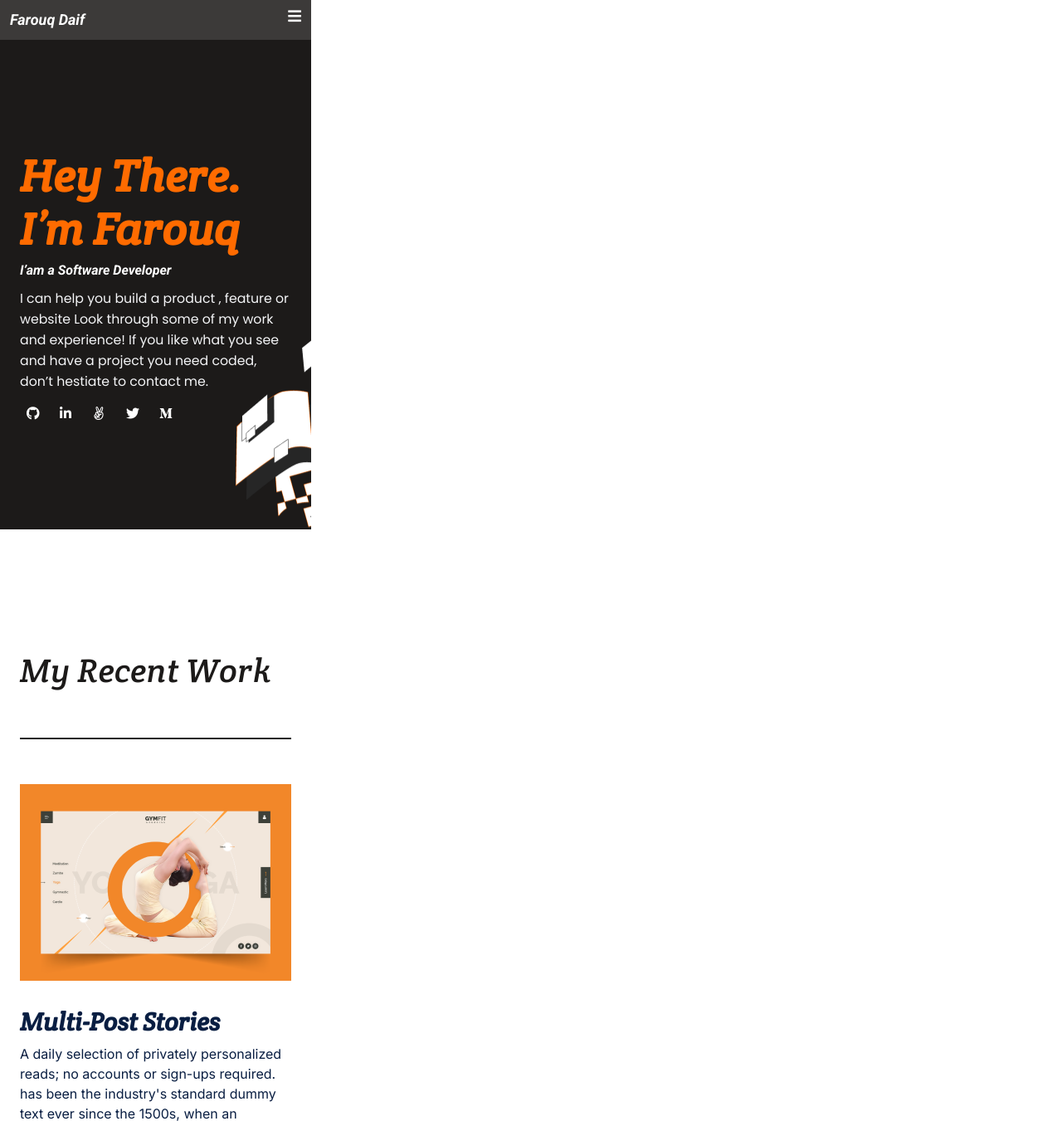
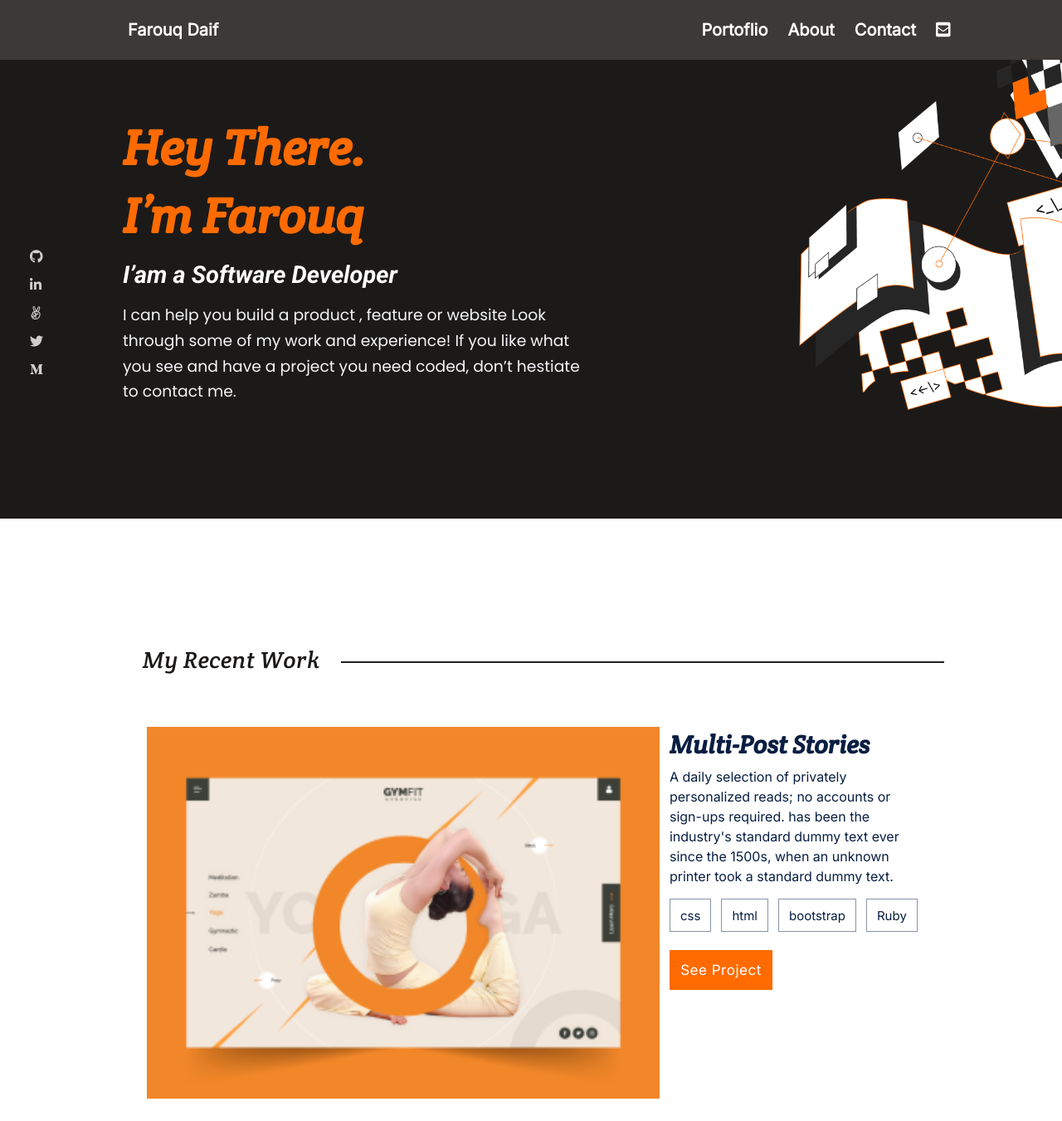
Before and after one commit to farouqdaif1/Portfolio, a website: page index.html in a window 1280 px wide. Shown: the top 1351 px of the page at 83% size. Drawn offline with Linux system fonts and the light colour scheme.

Commit message:
Add desctop version

```diff
--- a/css/style.css
+++ b/css/style.css
@@ -22,7 +22,6 @@ body {
   flex-direction: column;
   align-items: flex-start;
   height: 590px;
-  width: 375px;
   padding: 120px 24px;
   background: #1c1a19;
   background-image: url("../image/Group.png");
@@ -33,7 +32,6 @@ body {
 #bar-tools {
   display: flex;
   height: 48px;
-  width: 375px;
   border-radius: 0;
   justify-content: space-between;
   font-family: 'Roboto', sans-serif;
@@ -45,6 +43,10 @@ body {
   text-align: center;
   color: #fff;
   background: #3c3a39;
+}
+
+.nav-ul {
+  display: none;
 }
 
 #name {
@@ -62,8 +64,6 @@ body {
 }
 
 .primary-text {
-  height: 124px;
-  width: 327px;
   margin: 12px 0;
   font-size: 36px;
   font-style: normal;
@@ -113,9 +113,6 @@ body {
   list-style: none;
   height: 40px;
   width: 200px;
-  left: 24px;
-  top: 430px;
-  border-radius: 0;
   padding: 0;
   color: #fff;
 }
@@ -131,9 +128,7 @@ body {
 
 .recent-works {
   display: grid;
-  grid-template-columns: 100%;
-  align-items: flex-start;
-  width: 375px;
+  grid-template-columns: 1fr;
   padding: 120px 24px;
   background: #ffff;
 }
@@ -164,7 +159,7 @@ body {
 }
 
 .main-work {
-  height: 568px;
+  height: auto;
   margin-bottom: 24px;
 }
 
@@ -336,10 +331,9 @@ body {
 .about-me {
   display: grid;
   grid-template-columns: 100%;
-  width: 375px;
   background: #1c1a19;
   border-radius: 0;
-  padding: 120px 24px;
+  padding: 120px 24px 0 24px;
   background-image: url("/image/Group1.png");
   background-repeat: no-repeat;
   background-position: 100% 17%;
@@ -351,8 +345,7 @@ body {
 }
 
 .primary-text1 {
-  height: 79px;
-  width: 327px;
+  width: 100%;
   font-size: 58px;
   font-weight: 400;
   line-height: 88px;
@@ -418,7 +411,7 @@ body {
 
 .line1 {
   position: relative;
-  top: 183px;
+  top: 164px;
   height: 0;
   width: 327.00000000000125px;
   border: 1px solid #fff;
@@ -497,9 +490,17 @@ body {
 .name-email {
   font-family: 'Inter', sans-serif;
   margin-bottom: 24px;
-  border: none;
+  border: hidden;
   border-bottom: 1px solid  #dbd8d7;
   padding: 14px;
+}
+
+#first-name {
+  display: none;
+}
+
+#last-name {
+  display: none;
 }
 
 .text {
@@ -555,3 +556,262 @@ body {
 .social-icons li {
   padding: 8px;
 }
+
+@media (min-width: 768px) {
+  #bar-tools {
+    width: 100%;
+    height: 72px;
+    position: fixed;
+    padding-left: 142px;
+    font-family: 'Inter', sans-serif;
+    font-size: 20px;
+    font-style: normal;
+    font-weight: 700;
+    line-height: 20px;
+    letter-spacing: 0;
+    text-align: center;
+    z-index: 10;
+  }
+
+  #burger {
+    display: none;
+  }
+
+  .headline {
+    display: flex;
+    flex-direction: row-reverse;
+    justify-content: flex-end;
+    align-items: center;
+    width: 100%;
+    height: 625px;
+    background-image: url("../image/Illustration-header.png");
+    background-repeat: no-repeat;
+    background-size: 400px 550px;
+    background-position: 100% 28%;
+    padding: 0;
+    margin: 0;
+  }
+
+  nav {
+    width: 50%;
+    display: flex;
+    justify-content: center;
+    align-items: center;
+  }
+
+  .nav-ul {
+    display: flex;
+    justify-content: flex-end;
+  }
+
+  .nav-ul ul {
+    list-style: none;
+    display: flex;
+    align-items: center;
+  }
+
+  nav .nav-ul ul li {
+    padding: 10px 12px;
+  }
+
+  #container {
+    display: flex;
+    flex-direction: column;
+    justify-content: center;
+    margin-left: 80px;
+  }
+
+  .social-media {
+    display: flex;
+    flex-direction: column;
+    align-items: center;
+    list-style: none;
+    height: 40px;
+    width: 40px;
+    padding: 0;
+    color: #cfcfcf;
+    margin-left: 28px;
+  }
+
+  .primary-text {
+    width: 375px;
+    height: 160px;
+    font-size: 40px;
+    line-height: 82px;
+    letter-spacing: 0;
+    text-align: left;
+  }
+
+  .supporting-text {
+    font-family: 'Inter', sans-serif;
+    font-size: 29px;
+    font-style: normal;
+    font-weight: 500;
+    line-height: 44px;
+    letter-spacing: 0;
+    text-align: left;
+  }
+
+  .discrption {
+    height: 123px;
+    width: 566px;
+    font-family: 'Inter', sans-serif;
+    font-style: normal;
+    font-weight: 400;
+    line-height: 30.75px;
+    letter-spacing: 0;
+    text-align: left;
+  }
+
+  .discrption p {
+    font-size: 18.75px;
+  }
+
+  .recent-works {
+    display: flex;
+    flex-direction: column;
+    justify-content: center;
+    align-items: center;
+    padding: 120px 0;
+    margin: 0 142px;
+  }
+
+  .box-title {
+    display: flex;
+    width: 100%;
+    height: auto;
+    align-items: center;
+    margin: 0;
+  }
+
+  .title {
+    margin-left: 30px;
+    font-size: 28px;
+  }
+
+  .main-work {
+    display: flex;
+    width: 93%;
+  }
+
+  .main-work img {
+    height: 448px;
+    width: 684px;
+    margin-right: 12px;
+  }
+
+  .div {
+    display: flex;
+    flex-direction: column;
+    height: 348px;
+    width: 448px;
+  }
+
+  .line {
+    position: relative;
+    bottom: 13px;
+    width: 100%;
+  }
+
+  .work {
+    display: grid;
+    grid-template-columns: 1fr 1fr 1fr;
+  }
+
+  .work-cards {
+    margin-left: 24px;
+  }
+
+  .about-me {
+    background-image: url("/image/illustration-about\ me.png");
+    background-repeat: no-repeat;
+    background-position: 100% 12%;
+    padding: 142px 120px;
+  }
+
+  .pragh {
+    width: 100%;
+  }
+
+  .discrption1 {
+    width: 50%;
+  }
+
+  .discrption1 p {
+    font-size: 21.5px;
+  }
+
+  .line1 {
+    width: 100%;
+  }
+
+  .skill {
+    width: 100%;
+    padding: 0;
+  }
+
+  .skills {
+    display: flex;
+    flex-direction: row;
+    justify-content: space-around;
+    margin: 0;
+  }
+
+  .skills .subclass div {
+    display: flex;
+  }
+
+  .form-container {
+    display: flex;
+    justify-content: center;
+    padding-top: 130px;
+    padding-bottom: 130px;
+  }
+
+  .form {
+    display: grid;
+    grid-template-columns: 50% 50%;
+  }
+
+  .form-title {
+    font-size: 29px;
+  }
+
+  .form-title::after {
+    position: relative;
+    content: "touch.";
+    font-size: 29px;
+    color: #091e42;
+    top: 0;
+    left: 8px;
+  }
+
+  #full-name {
+    display: none;
+  }
+
+  #first-name {
+    display: block;
+  }
+
+  #last-name {
+    display: block;
+  }
+
+  #email {
+    grid-column: 1/3;
+  }
+
+  .text {
+    grid-column: 1/3;
+  }
+
+  .pargragh-form {
+    text-align: left;
+    margin: 0;
+  }
+
+  .icons {
+    margin: 0;
+  }
+}
--- a/index.html
+++ b/index.html
@@ -16,7 +16,8 @@
 <!-- Font Awosome -->
 <link rel="stylesheet" href="https://pro.fontawesome.com/releases/v5.10.0/css/all.css" integrity="sha384-AYmEC3Yw5cVb3ZcuHtOA93w35dYTsvhLPVnYs9eStHfGJvOvKxVfELGroGkvsg+p" crossorigin="anonymous"/>
 </head>
-<body>
+<body class="parent">
+  <div class=" container">
   <header id="bar-tools">
     <div id="name">
       <a>Farouq Daif</a>
@@ -25,10 +26,19 @@
           <div id="burger">
               <i class="fas fa-bars"></i>
           </div>
+          <div class="nav-ul">
+            <ul>
+              <li>Portoflio</li>
+              <li>About</li>
+              <li>Contact</li>
+              <li><i class="fas fa-envelope-square"></i></li>
+            </ul>
+          </div>
+
     </nav>
 </header>
-    <main>
-      <div class="parent">
+    <main >
+      <div class="container1">
         <section class="headline">
           <div id="container">
           <div class="primary-text">
@@ -41,6 +51,8 @@
           <div class="discrption">
             <p>I can help you build a product , feature or website Look through some of my work and experience! If you like what you see and have a project you need coded,
               don’t hestiate to contact me.</p>
+
+          </div>
         </div>
         <div class="unorder-list">
           <ul class="social-media">
@@ -71,7 +83,6 @@
             </li>
           </ul>
         </div>
-          </div>
         </section>
         <section class="recent-works">
           <div class="box-title">
@@ -80,6 +91,7 @@
           </div>
             <div class="main-work">
               <img src="image/Img-Placeholder.png" alt="ballet girl in orange farme">
+              <div class="div">
               <div class="title-post">
                   <h3>Multi-Post Stories</h3>
               </div>
@@ -96,6 +108,7 @@
                 <li>Ruby</li>
               </ul>
           <a class="see" href="index.html">See Project</a>
+        </div>
         </div>
 
             <div class="work">
@@ -216,14 +229,14 @@
           </div>
           <div class="skill">
             <ul class="skills">
-            <li class="subskill"><img src="image/Rectangle-55.png" alt="dot">Language
+            <li class="subskill"><div><img src="image/Rectangle-55.png" alt="dot">Language</div>
               <ul class="subclass">
                 <li>Javascript</li>
                 <li>Ruby</li>
                 <li>Html</li>
                 <li>Css</li>
               </ul> </li>
-              <li class="subskill"><img src="image/Rectangle-56.png" alt="dot">Frameworks
+              <li class="subskill"><div><img src="image/Rectangle-56.png" alt="dot">Frameworks</div>
                   <ul class="subclass">
                     <li>Bootstrap</li>
                     <li>Ruby on Rails</li>
@@ -231,7 +244,7 @@
                     <li>CapyBara</li>
                     <li>Selenium</li>
                   </ul></li>
-              <li class="subskill"><img src="image/Rectangle-57.png" alt="dot">Skills
+              <li class="subskill"><div><img src="image/Rectangle-57.png" alt="dot">Skills</div>
                   <ul class="subclass">
                     <li>Codekit</li>
                     <li>Github</li>
@@ -244,17 +257,22 @@
           </div>
         </section>
         <section  class="contact-form">
+          <div class="form-container">
           <div class="pargragh-form">
             <h4 class="form-title">I'm always interested in hearing about new projects,
               so if you'd like to chat please get in</h4>
 
           </div>
           <form class="form" action="https://formspree.io/f/mgerdpob" method="POST">
-            <input type="text" placeholder="Full name" required maxlength="30" class="name-email" name="name">
-            <input type="email" placeholder="Email address" required maxlength="30" class="name-email" name="email">
+            <input type="text" placeholder="Full name" required maxlength="30" class="name-email" name="name" id="full-name" >
+            <input type="text" placeholder="First name" required maxlength="30" class="name-email" name="name" id="first-name" >
+            <input type="text" placeholder="Last name" required maxlength="30" class="name-email" name="name" id="last-name">
+
+            <input type="email" placeholder="Email address" required maxlength="30" class="name-email" name="email" id="email">
             <textarea rows="5" cols="10" required maxlength = "500" class="text"  name="textarea">Enter text here </textarea>
             <input type="submit" value="Get in touch" class="submit">
           </form>
+        </div>
           <div class="icons">
             <ul class="social-icons">
               <li>
@@ -288,7 +306,7 @@
 
     </div>
     </main>
-
+  </div>
 </body>
 
 </html>
```
Also changed, not shown: image/Illustration-header.png (added), image/illustration-about me.png (added). Lines whose indentation alone changed are shown as unchanged.
